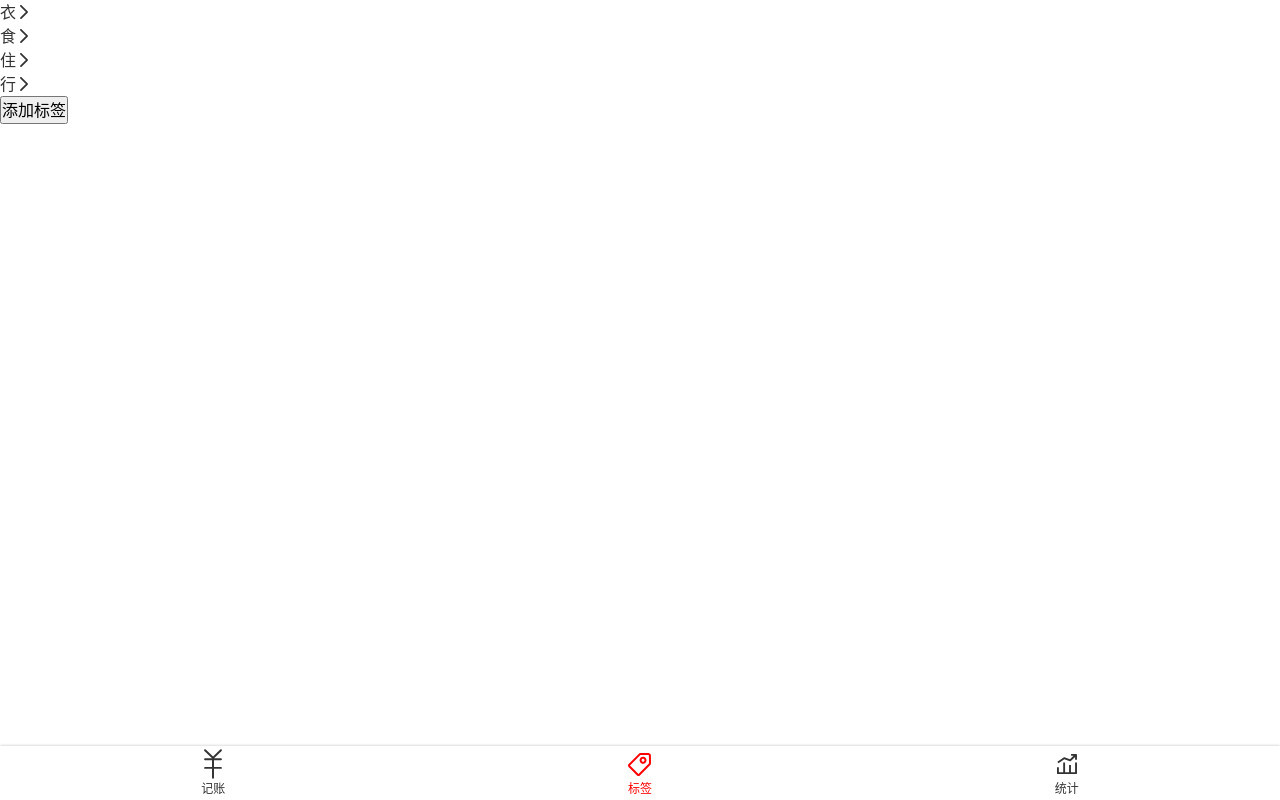
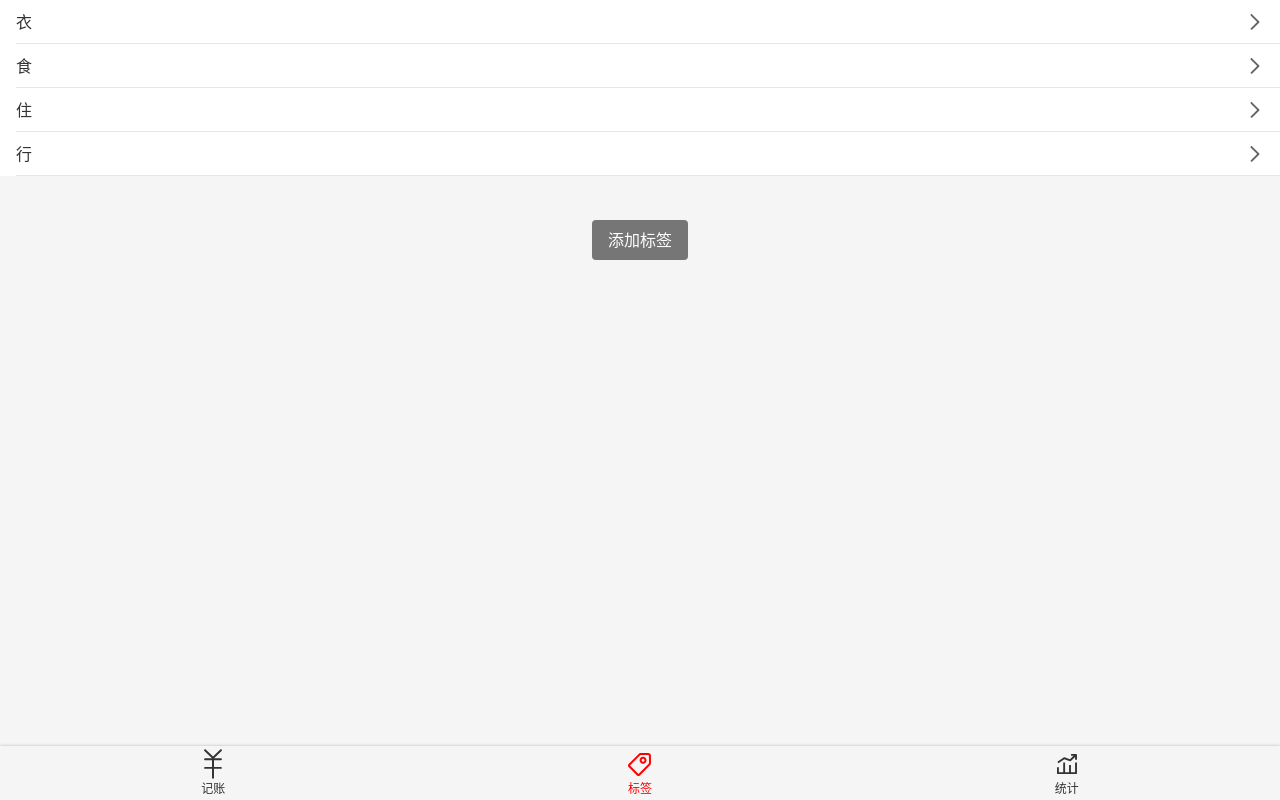
Before and after one commit to bens1320/benbenKeepAccounts, a Vue app: page /#/labels in a window 1280 px wide. Built offline with nearby package versions, Linux system fonts and the light colour scheme; the HTML template or start-up script is replaced by a standard one.

Commit message:
Label 页面: 完成 CSS 布局

```diff
--- a/src/App.vue
+++ b/src/App.vue
@@ -18,6 +18,7 @@ body {
   line-height: 1.5;
   //默认字体大小
   font-size: 16px;
+  background: #f5f5f5;
 }
 
 </style>
--- a/src/views/Labels.vue
+++ b/src/views/Labels.vue
@@ -1,6 +1,6 @@
 <template>
   <Layout>
-    <ol>
+    <ol class="tags">
       <li>
         <span>衣</span>
         <Icon name="right"/>
@@ -17,8 +17,8 @@
         <Icon name="right"/>
       </li>
     </ol>
-    <div>
-      <button>添加标签</button>
+    <div class="createTag-wrapper">
+      <button class="createTag">添加标签</button>
     </div>
   </Layout>
 </template>
@@ -28,3 +28,40 @@ export default {
   name: 'Labels',
 };
 </script>
+
+<style lang="scss" scoped>
+.tags{
+  background: white;
+  font-size: 16px;
+  padding-left: 16px;
+  > li{
+    min-height: 44px;
+    display: flex;
+    align-items: center;
+    justify-content: space-between;
+    border-bottom: 1px solid #e6e6e6;
+    svg{
+      color: #666;
+      margin-right: 16px;
+      height: 18px;
+      width: 18px;
+    }
+  }
+}
+
+.createTag{
+  background: #767676;
+  color: white;
+  border-radius: 4px;
+  border: none;
+  height: 40px;
+  padding: 0 16px;
+  //表示父元素 createTag-wrapper
+  &-wrapper{
+    text-align: center;
+    padding: 16px;
+    margin-top: 44-16px;
+  }
+}
+
+</style>
```
